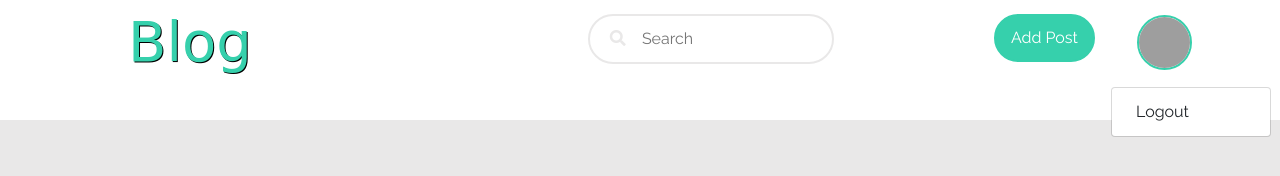
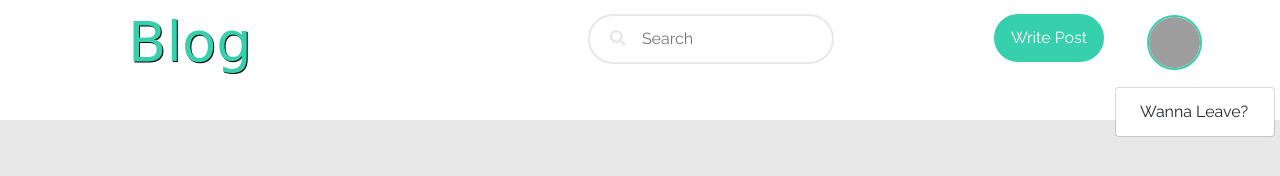
Before and after one commit to algokun/firebase_web_app, a plain HTML site: page homepage.html in a window 1280 px wide. Both pictures are taken after a click on the button 1160 px from the left and 42 px from the top of the page. Drawn offline with nearby package versions, Linux system fonts and the light colour scheme; grey boxes are pictures that could not be loaded; a web font is replaced by a local one.

Commit message:
Update homepage.html

```diff
--- a/homepage.html
+++ b/homepage.html
@@ -4,7 +4,7 @@
     <meta charset="UTF-8">
     <meta name="viewport" content="width=device-width, initial-scale=1.0">
     <meta http-equiv="X-UA-Compatible" content="ie=edge">
-    <title>Home - Blog</title>
+    <title>Firebase Blog</title>
 
     <!-- Bootstap cdn -->
     <link rel="stylesheet" href="https://use.fontawesome.com/releases/v5.8.1/css/all.css" integrity="sha384-50oBUHEmvpQ+1lW4y57PTFmhCaXp0ML5d60M1M7uH2+nqUivzIebhndOJK28anvf" crossorigin="anonymous">
@@ -31,7 +31,7 @@
         </div>
 
         <div class="appbar_item add_post_out">
-                <button class="add_post" data-toggle="modal" data-target="#exampleModal">Add Post</button>
+                <button class="add_post" data-toggle="modal" data-target="#exampleModal">Write Post</button>
         </div>
 
         <div class="dropdown">
@@ -43,7 +43,7 @@
                     </div>
                 </button>
                 <div class="dropdown-menu" aria-labelledby="dropdownMenuButton">
-                  <a class="dropdown-item" id="drop_down_btn">Logout</a>
+                  <a class="dropdown-item" id="drop_down_btn">Wanna Leave?</a>
                 </div>
         </div>
 
```
